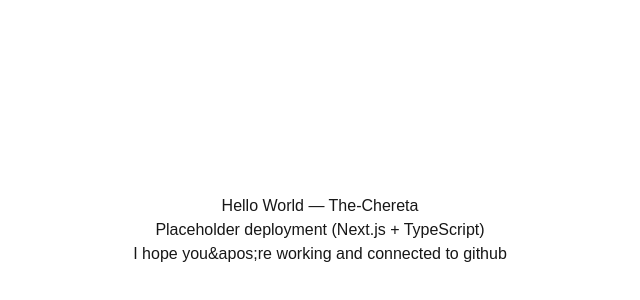
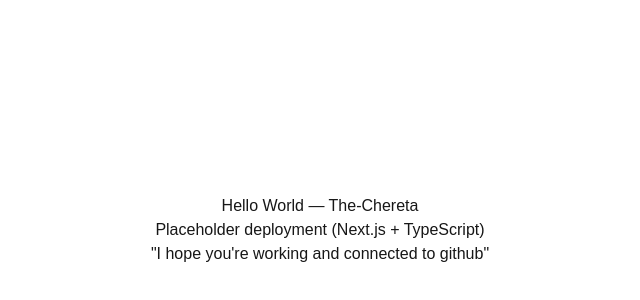
Before and after one commit to luhygenet/neo-chereta, a Next.js app: page / in a window 1280 px wide. Shown: the part 62-362 px from the top of the page, without its empty margins (320-960 px from the left). Built offline with nearby package versions, Linux system fonts and the light colour scheme.

Commit message:
fixed aposthrohe

```diff
--- a/app/page.tsx
+++ b/app/page.tsx
@@ -3,7 +3,7 @@
     <main style={{ textAlign: "center", marginTop: "20%" }}>
       <h1>Hello World — The-Chereta</h1>
       <p>Placeholder deployment (Next.js + TypeScript)</p>
-      <p>{"I hope you&apos;re working and connected to github"}</p>
+      <p>"I hope you&apos;re working and connected to github"</p>
     </main>
   );
 }
```
